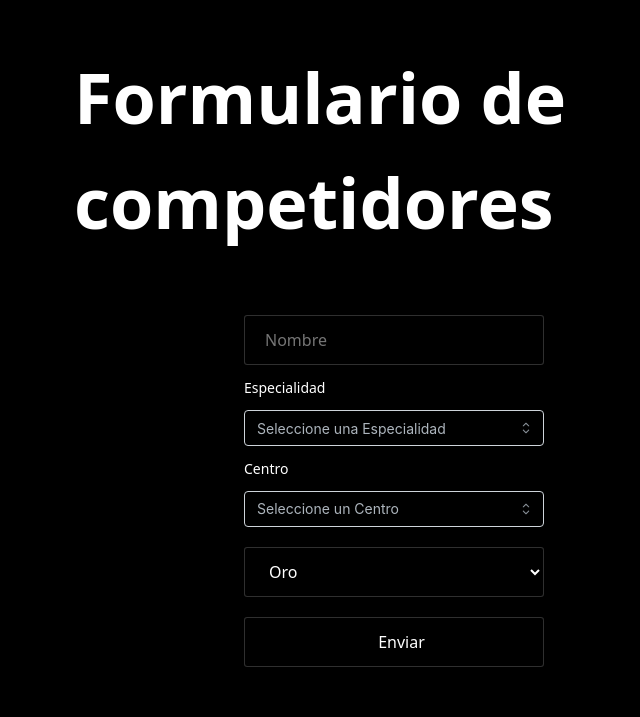
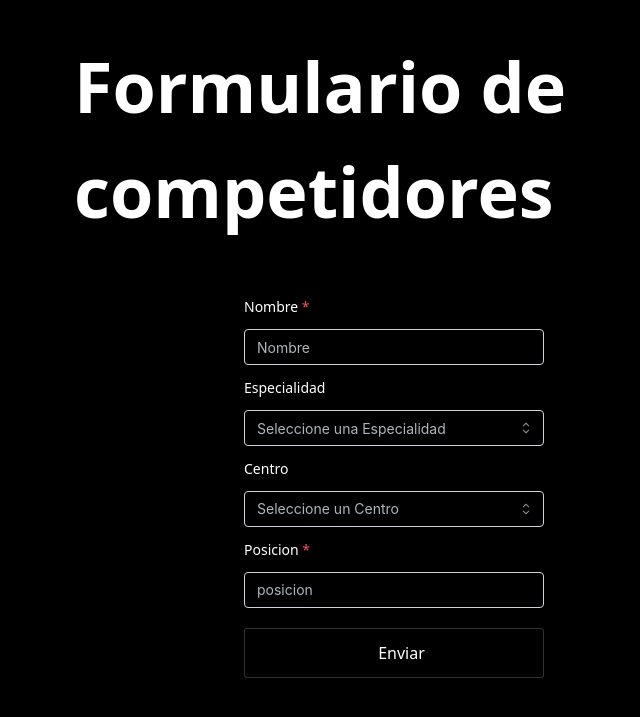
Before and after one commit to guilleixy/aragon-skills-2025, a Next.js app: page /form in a window 1280 px wide. Shown: the part 839-1556 px from the top of the page, without its empty margins (236-876 px from the left). Built offline with nearby package versions, Linux system fonts and the light colour scheme; no server answers; the database is empty.

Commit message:
feat: fix form

```diff
--- a/src/app/api/results/route.ts
+++ b/src/app/api/results/route.ts
@@ -5,17 +5,18 @@ import { NextRequest } from "next/server";
 export async function POST(req: Request) {
   try {
     const body = await req.json();
-    const { name, year, escuelaId, especialidadId, posicion } = body;
-    if (!name || !year || escuelaId || especialidadId || posicion) {
+    const { name, escuelaId, especialidadId, posicion } = body;
+    const year = "2025";
+    /*     if (!name || escuelaId || especialidadId || posicion) {
       return NextResponse.json({ error: "Missing fields" }, { status: 400 });
-    }
+    } */
     await prisma.competidor.upsert({
       where: { name: name },
       update: {},
       create: {
         name: name,
-        escuelaId: escuelaId,
-        especialidadId: especialidadId,
+        escuelaId: parseInt(escuelaId),
+        especialidadId: parseInt(especialidadId),
       },
     });
     const edicion = await prisma.edicion.findFirst({
--- a/src/app/form/page.tsx
+++ b/src/app/form/page.tsx
@@ -13,7 +13,16 @@ export default function FormPage() {
     validate: {},
   });
 
-  const handleSubmit = (value: any) => {};
+  const handleSubmit = async (values: any) => {
+    console.log(JSON.stringify(values));
+    const response = await fetch("api/results", {
+      method: "POST",
+      headers: {
+        "Content-Type": "application/json",
+      },
+      body: JSON.stringify(values),
+    });
+  };
 
   useEffect(() => {
     const fetchData = async () => {
@@ -51,7 +60,7 @@ export default function FormPage() {
   }, []);
   return (
     <section id="form-section">
-      <form onSubmit={form.onSubmit((values) => handleSubmit(value))}>
+      <form onSubmit={form.onSubmit((values) => handleSubmit(values))}>
         <h2>Formulario de competidores</h2>
         {/*         <TextInput
           withAsterisk
@@ -60,24 +69,39 @@ export default function FormPage() {
           key={form.key("name")}
           {...form.getInputProps("name")}
         /> */}
-        <input type="text" name="name" id="name" placeholder="Nombre" />
+        <TextInput
+          withAsterisk
+          required
+          label="Nombre"
+          placeholder="Nombre"
+          key={form.key("name")}
+          {...form.getInputProps("name")}
+        />
         <Select
           label="Especialidad"
           placeholder="Seleccione una Especialidad"
           data={especialidadOptions}
-          {...form.getInputProps("Especialidad")}
+          {...form.getInputProps("especialidadId")}
         />
         <Select
           label="Centro"
           placeholder="Seleccione un Centro"
           data={escuelaOptions}
-          {...form.getInputProps("Escuela")}
+          {...form.getInputProps("escuelaId")}
         />
-        <select name="position" id="position">
+        <TextInput
+          withAsterisk
+          required
+          label="Posicion"
+          placeholder="posicion"
+          key={form.key("posicion")}
+          {...form.getInputProps("posicion")}
+        />
+        {/*         <select name="position" id="position">
           <option value="ORO">Oro</option>
           <option value="PLATA">Plata</option>
           <option value="BRONCE">Bronce</option>
-        </select>
+        </select> */}
         <input type="submit" value="Enviar" className="cursor-pointer" />
       </form>
     </section>
```
